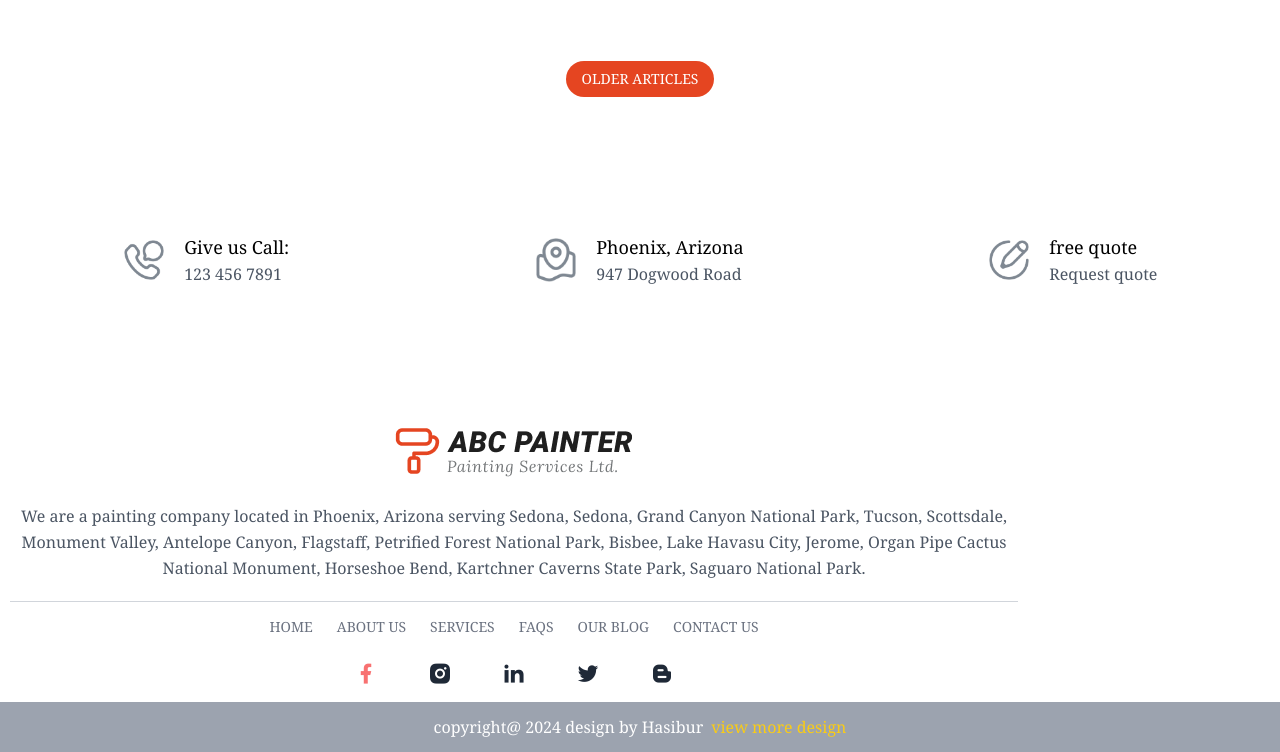
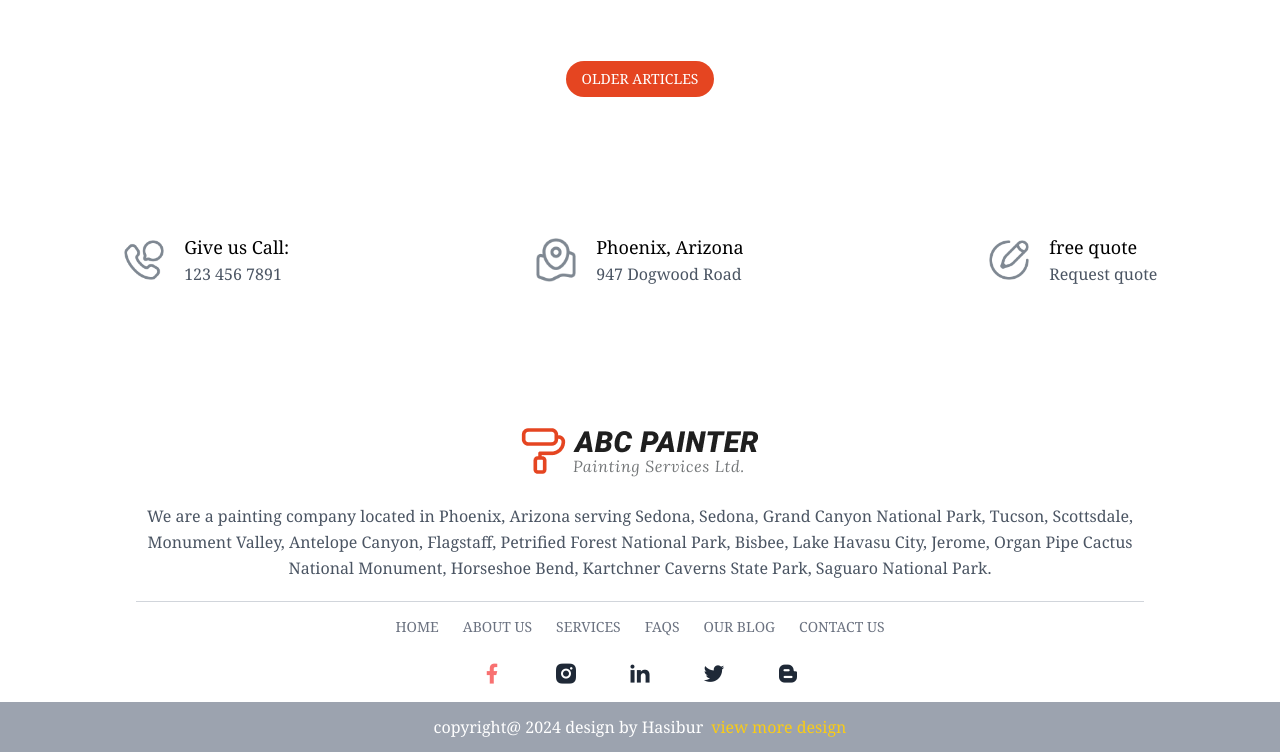
Before and after one commit to hasiburrahmanbiplab/paint-service-website, a plain HTML site: page index.html in a window 1280 px wide. Shown: the part 7043-7795 px from the top of the page. Drawn offline with nearby package versions, Linux system fonts and the light colour scheme.

Commit message:
commit-5

```diff
--- a/index.html
+++ b/index.html
@@ -661,7 +661,7 @@
     <!-- footer part start -->
     <footer>
         <div class="container">
-            <div class="footer-container max-w-[1008px] space-y-5  divide-y divide-gray-300">
+            <div class="footer-container max-w-[1008px] mx-auto space-y-5  divide-y divide-gray-300">
                 <div class="footer-header w-full text-center space-y-6">
                     <div class="logo flex justify-center">
                         <img src="image/Logo.png" alt="">
```
